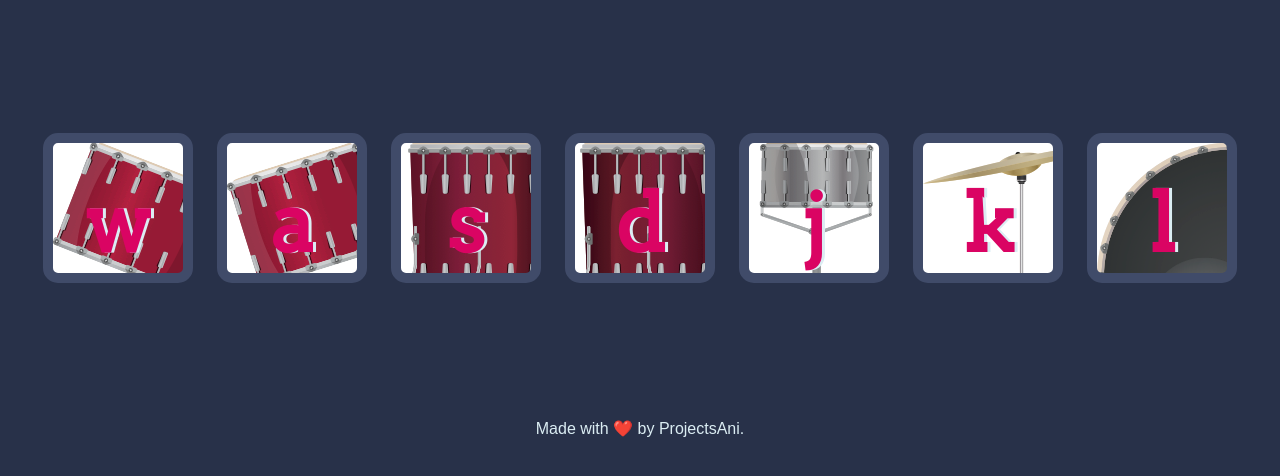
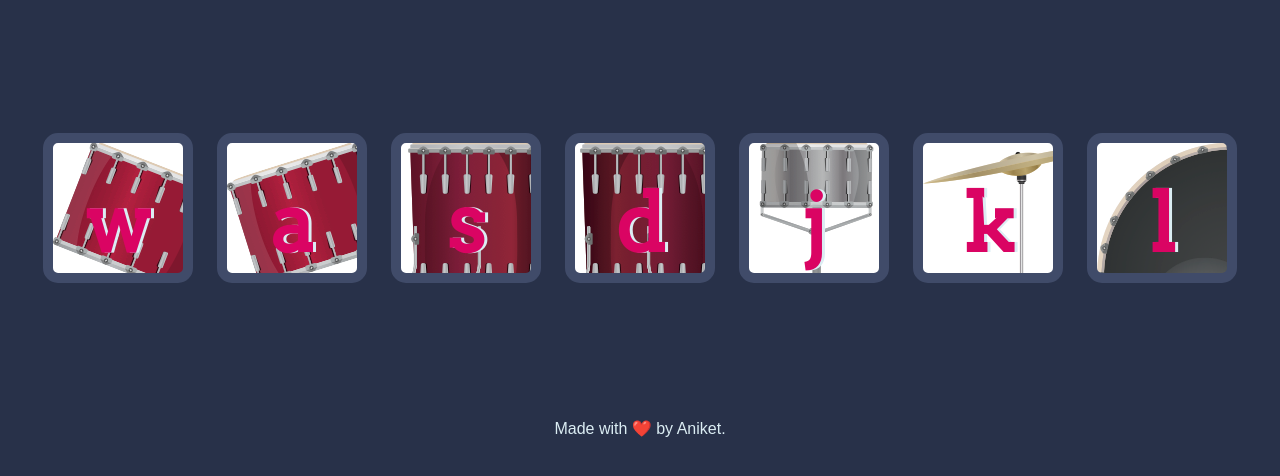
Before and after one commit to Aniket-1104/Drum-Kit, a plain HTML site: page index.html in a window 1280 px wide. Shown: the part 156-632 px from the top of the page. Drawn offline with Linux system fonts and the light colour scheme.

Commit message:
Update index.html

```diff
--- a/index.html
+++ b/index.html
@@ -23,7 +23,7 @@
 
 
   <footer>
-    Made with ❤️ by ProjectsAni.
+    Made with ❤️ by Aniket.
   </footer>
 
   <script src="./index.js"></script>
```
